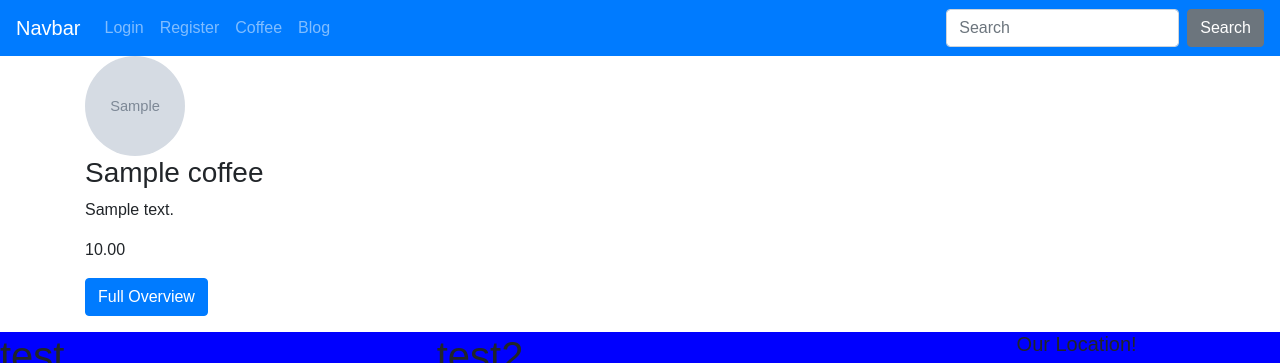
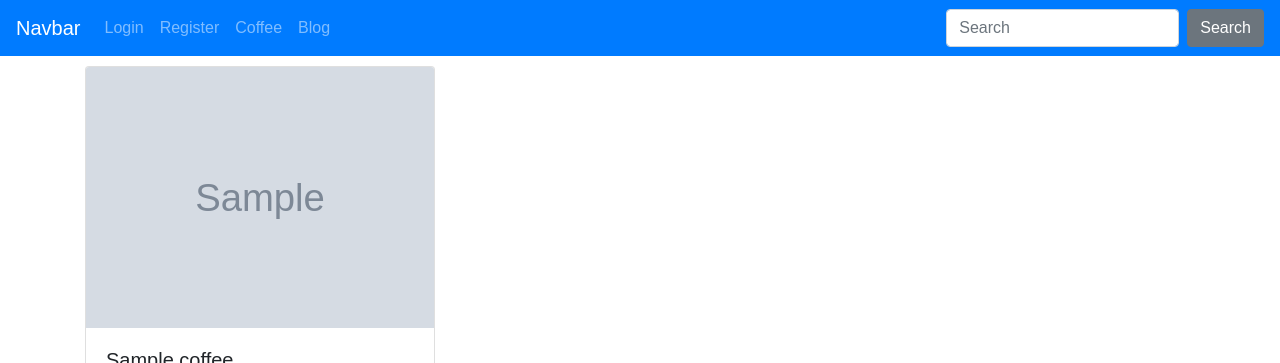
Before and after one commit to djjtyn/CoffeeChoice, a Django app: page /coffee/all_coffee in a window 1280 px wide. Shown: the top 363 px of the page. Run offline with Django 3.2, Linux system fonts and the light colour scheme; tables that the repository leaves empty hold one stand-in row (values such as "Sample post"); grey boxes marked "Sample" are stand-in pictures; some libraries are stand-ins or nearby versions.

Commit message:
all_coffee.html layout changed to cards

```diff
--- a/coffee/templates/all_coffee.html
+++ b/coffee/templates/all_coffee.html
@@ -2,21 +2,20 @@
 
 {% block content %}
 <div class="row row-flex">
-    {% for coffee in all_coffee %}
-        <div class="col-xs-10 col-xs-offset-1 col-sm-offset-0 col-sm-6 col-md-4 display panel panel-default">
-            <div class="panel-body">
-                <div>
-                  <img src="/media/{{ coffee.image }}" class="img-circle"/>
-                </div>
-
-                <h3>{{ coffee.name }}</h3>
-                <p class="product-description">{{ coffee.description }}</p>
-                <p>{{ coffee.price }}</p>
-                <p><a href="{% url 'coffee_detail' coffee.id %}"  class="btn btn-primary">Full Overview</a></p>
-
-
-            </div>
-        </div>
-    {% endfor %}
+{% for coffee in all_coffee %}
+  <div class="col-md-4 col-sm-12">
+    <div class="card">
+      <img class="card-img-top" src="/media/{{ coffee.image }}" alt="Coffee-Capsule">
+      <div class="card-body">
+        <h5 class="card-title">{{ coffee.name }}</h5>
+        <p class="card-text">Range: {{ coffee.coffee_range }}</p>
+        <p class="card-text">Intensity: {{ coffee.intensity }}</p>
+        <p class="card-text">{{ coffee.description }}</p>
+        <p><i class="fas fa-euro-sign"></i>{{ coffee.price }}</p>
+        <p><a href="{% url 'coffee_detail' coffee.id %}"  class="btn btn-primary">Full Overview</a></p>
+      </div>
+    </div>
+  </div>
+{% endfor %}
 </div>
 {% endblock %}
--- a/static/css/styles.css
+++ b/static/css/styles.css
@@ -88,3 +88,8 @@ footer{
     text-align: center;
     font-size: 95px;
 }
+
+/*ALL_COFFEE.HTML*/
+.card {
+    margin: 10px 0;
+}
```
Also changed, not shown: coffee/migrations/0007_auto_20200327_1513.py (added), media/img/STORMIO_Eng_0Ay3R47.png (added), media/img/STORMIO_Eng_3L9Os4s.png (added), media/img/STORMIO_Eng_Ituys0a.png (added), media/img/STORMIO_Eng_wCFODtF.png (added).
